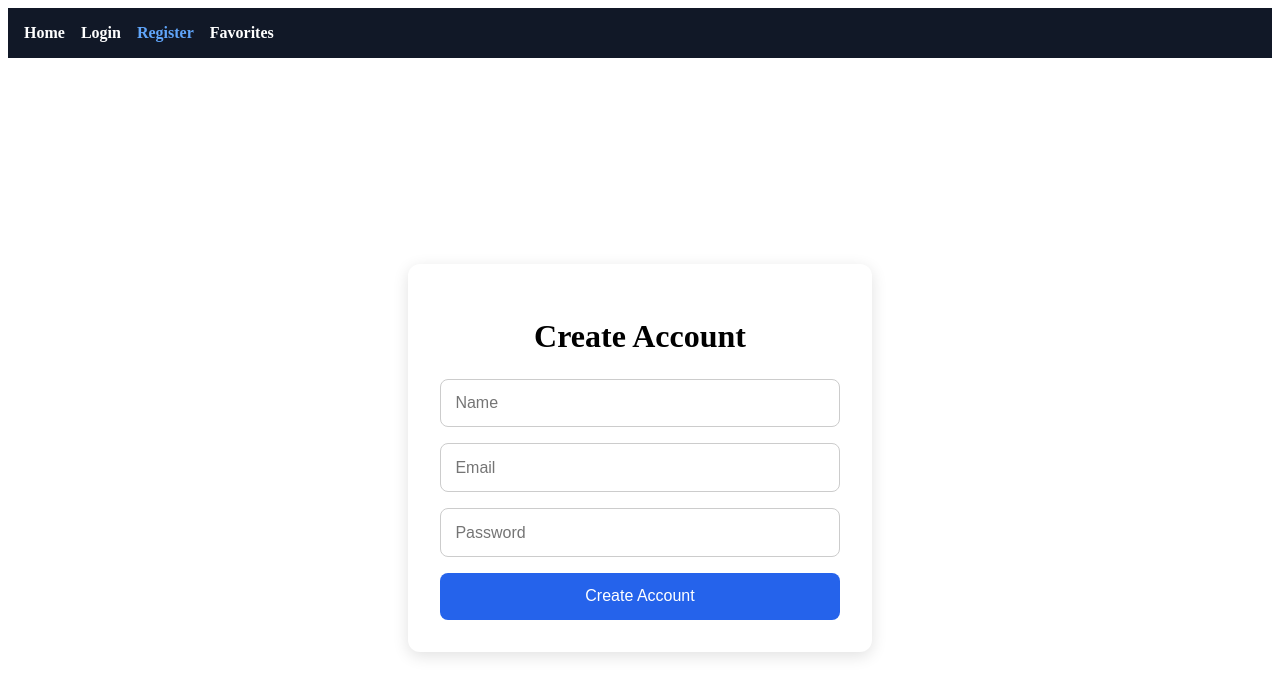
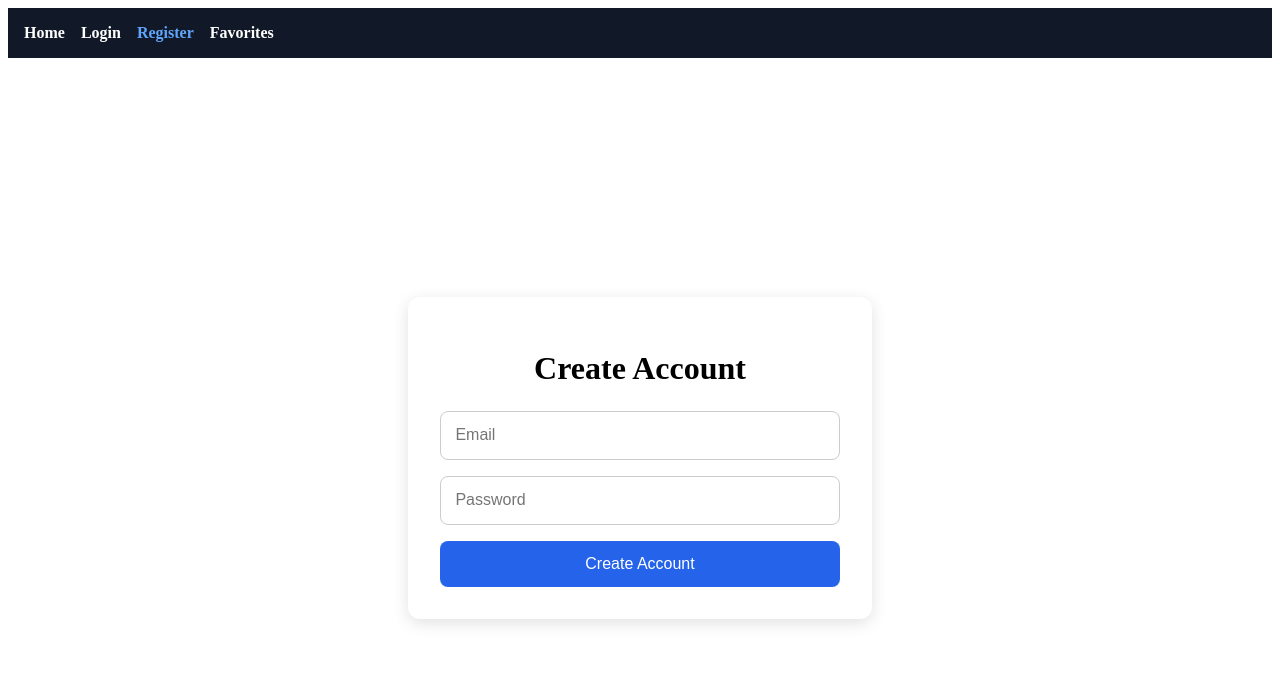
Before and after one commit to Cgarc657/coin-app-frontend, a Vue app: page /register in a window 1280 px wide. Shown: the top 696 px of the page. Built offline with nearby package versions, Linux system fonts and the light colour scheme.

Commit message:
small fixes

```diff
--- a/src/views/RegisterPage.vue
+++ b/src/views/RegisterPage.vue
@@ -1,7 +1,6 @@
 <script setup>
 import { ref } from 'vue'
 
-const name = ref('')
 const email = ref('')
 const password = ref('')
 const loading = ref(false)
@@ -22,7 +21,6 @@ const registerUser = async () => {
           'Content-Type': 'application/json',
         },
         body: JSON.stringify({
-          name: name.value,
           email: email.value,
           password: password.value,
         }),
@@ -31,13 +29,15 @@ const registerUser = async () => {
 
     const data = await response.json()
 
+    console.log(response)
+    console.log(data)
+
     if (!response.ok) {
       error.value = data.error.message
       return
     }
 
     message.value = 'Account created successfully.'
-    name.value = ''
     email.value = ''
     password.value = ''
   } catch {
@@ -54,8 +54,6 @@ const registerUser = async () => {
       <h1>Create Account</h1>
 
       <form @submit.prevent="registerUser">
-        <input v-model="name" type="text" placeholder="Name" />
-
         <input v-model="email" type="email" placeholder="Email" />
 
         <input v-model="password" type="password" placeholder="Password" />
```
